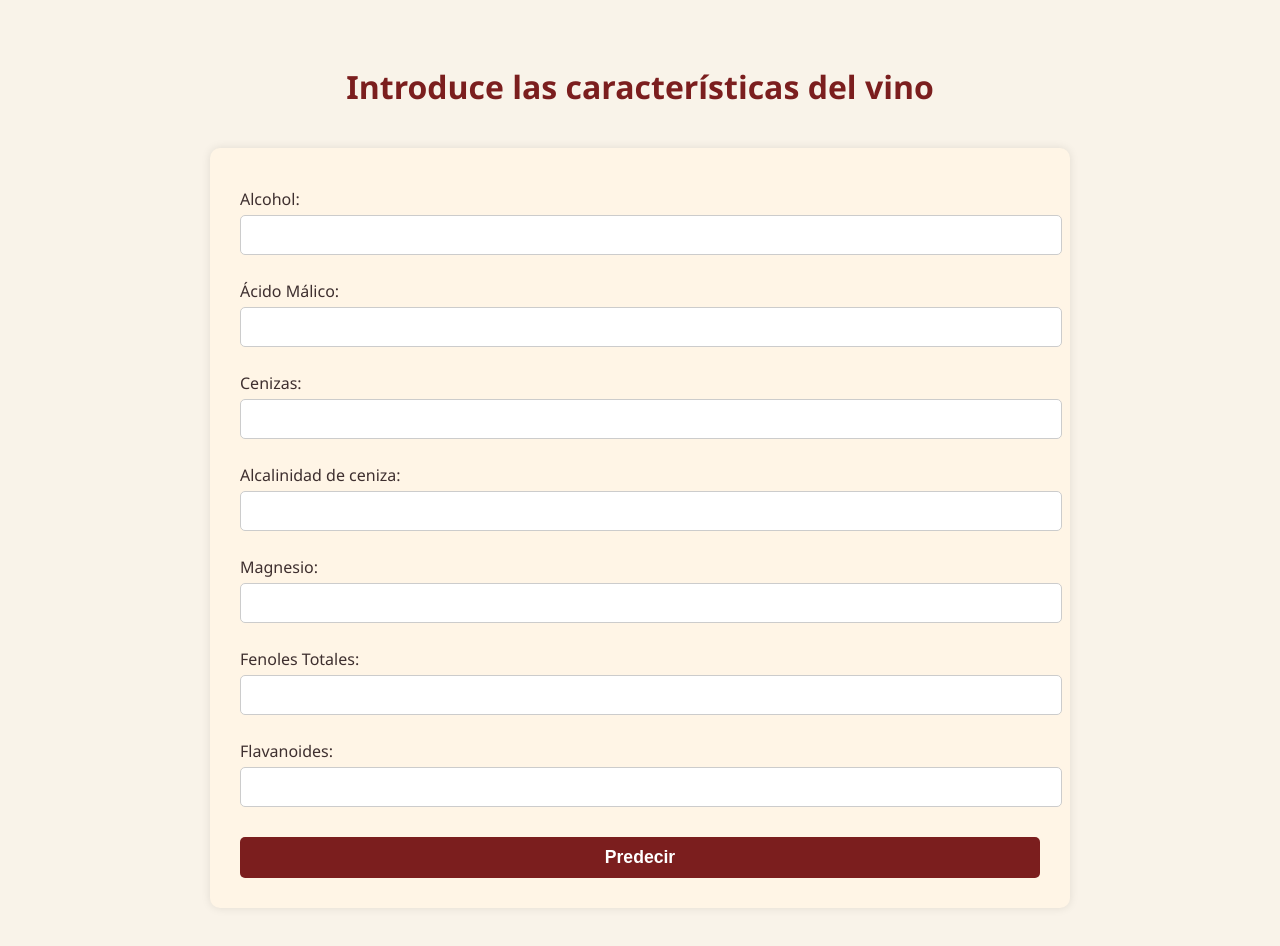
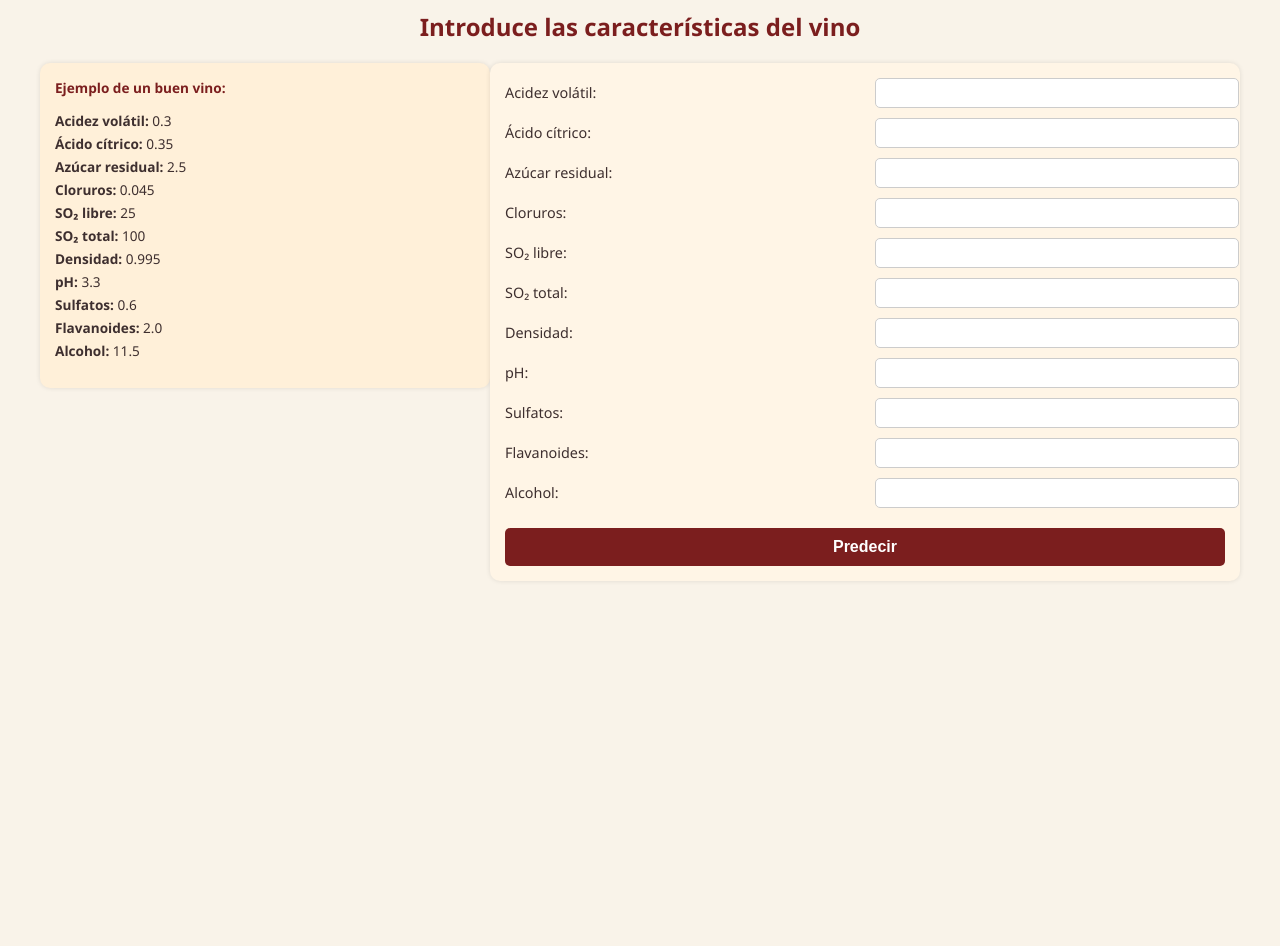
Before and after one commit to Finarosalina/Finarosalina_app_ml_flask, a Flask app: page / in a window 1280 px wide. After the commit the page ends 566 px from the top, so only its background shows below. Run offline with Flask 3, Linux system fonts and the light colour scheme; parts of the project's set-up code (start-up, migrations or seed data) failed here and were passed over.

Commit message:
actualizar variables

```diff
--- a/src/templates/index.html
+++ b/src/templates/index.html
@@ -8,72 +8,111 @@
         body {
             font-family: 'Segoe UI', sans-serif;
             background-color: #f9f3e9;
-            text-align: center;
-            padding: 30px;
             color: #3e2f2f;
+            margin: 0;
+            padding: 0;
+            display: flex;
+            flex-direction: column;
+            align-items: center;
+            justify-content: start;
+            height: 100vh;
         }
 
         h2 {
             color: #7b1e1e;
-            font-size: 2em;
-            margin-bottom: 20px;
+            font-size: 1.5em;
+            margin: 10px 0;
+        }
+
+        .container {
+            width: 95%;
+            max-width: 1200px;
+            display: flex;
+            flex-direction: row;
+            justify-content: space-between;
+            align-items: flex-start;
+            margin-top: 10px;
         }
 
         .form-container {
-            display: inline-block;
             background-color: #fff5e6;
-            padding: 30px;
+            padding: 15px;
             border-radius: 10px;
-            box-shadow: 0px 0px 10px rgba(0,0,0,0.1);
-            margin-top: 20px;
-            width: 100%;
-            max-width: 800px;
-            text-align: left;
+            width: 60%;
+            box-shadow: 0 0 5px rgba(0,0,0,0.1);
+        }
+
+        .form-container form {
+            display: grid;
+            grid-template-columns: repeat(2, 1fr);
+            gap: 10px 20px;
         }
 
         .form-container label {
-            font-size: 1em;
-            display: block;
-            margin: 10px 0 5px;
+            font-size: 0.9em;
+            margin-top: 5px;
         }
 
         .form-container input[type="number"] {
-            padding: 10px;
-            width: 100%;
+            padding: 6px;
             border-radius: 5px;
             border: 1px solid #ccc;
-            margin-bottom: 15px;
-            font-size: 1em;
+            font-size: 0.9em;
+            width: 100%;
         }
 
         .form-container input[type="submit"] {
+            grid-column: span 2;
             padding: 10px;
-            width: 100%;
             background-color: #7b1e1e;
             color: white;
             border: none;
+            border-radius: 5px;
+            font-weight: bold;
+            font-size: 1em;
             cursor: pointer;
-            font-weight: bold;
-            font-size: 1.1em;
-            border-radius: 5px;
-            margin-top: 15px;
+            margin-top: 10px;
         }
 
         .form-container input[type="submit"]:hover {
             background-color: #5a1515;
         }
 
-        .result {
-            margin-top: 20px;
-            font-size: 1.2em;
-            font-weight: bold;
-            color: #3b3b3b;
+        .example-container {
+            background-color: #fff0d9;
+            padding: 15px;
+            border-radius: 10px;
+            width: 35%;
+            font-size: 0.85em;
+            box-shadow: 0 0 5px rgba(0,0,0,0.1);
+        }
+
+        .example-container h3 {
+            margin-top: 0;
+            color: #7b1e1e;
+            font-size: 1em;
+        }
+
+        .example-container ul {
+            list-style: none;
+            padding: 0;
+        }
+
+        .example-container li {
+            margin: 4px 0;
         }
 
         @media (max-width: 768px) {
-            .form-container {
+            .container {
+                flex-direction: column;
+                align-items: center;
+            }
+            .form-container, .example-container {
                 width: 90%;
-                padding: 20px;
+                margin-bottom: 10px;
+            }
+            .form-container form {
+                grid-template-columns: 1fr;
             }
         }
     </style>
@@ -82,31 +121,64 @@
 
     <h2>Introduce las características del vino</h2>
 
-    <div class="form-container">
-        <form action="/" method="post">
-            <label for="val1">Alcohol:</label>
-            <input type="number" step="any" name="val1" required><br>
+    <div class="container">
+        <!-- Ejemplo -->
+        <div class="example-container">
+            <h3>Ejemplo de un buen vino:</h3>
+            <ul>
+                <li><strong>Acidez volátil:</strong> 0.3</li>
+                <li><strong>Ácido cítrico:</strong> 0.35</li>
+                <li><strong>Azúcar residual:</strong> 2.5</li>
+                <li><strong>Cloruros:</strong> 0.045</li>
+                <li><strong>SO₂ libre:</strong> 25</li>
+                <li><strong>SO₂ total:</strong> 100</li>
+                <li><strong>Densidad:</strong> 0.995</li>
+                <li><strong>pH:</strong> 3.3</li>
+                <li><strong>Sulfatos:</strong> 0.6</li>
+                <li><strong>Flavanoides:</strong> 2.0</li>
+                <li><strong>Alcohol:</strong> 11.5</li>
+            </ul>
+        </div>
 
-            <label for="val2">Ácido Málico:</label>
-            <input type="number" step="any" name="val2" required><br>
+        <!-- Formulario -->
+        <div class="form-container">
+            <form action="/" method="post">
+                <label for="val1">Acidez volátil:</label>
+                <input type="number" step="any" name="val1" required>
 
-            <label for="val3">Cenizas:</label>
-            <input type="number" step="any" name="val3" required><br>
+                <label for="val2">Ácido cítrico:</label>
+                <input type="number" step="any" name="val2" required>
 
-            <label for="val4">Alcalinidad de ceniza:</label>
-            <input type="number" step="any" name="val4" required><br>
+                <label for="val3">Azúcar residual:</label>
+                <input type="number" step="any" name="val3" required>
 
-            <label for="val5">Magnesio:</label>
-            <input type="number" step="any" name="val5" required><br>
+                <label for="val4">Cloruros:</label>
+                <input type="number" step="any" name="val4" required>
 
-            <label for="val6">Fenoles Totales:</label>
-            <input type="number" step="any" name="val6" required><br>
+                <label for="val5">SO₂ libre:</label>
+                <input type="number" step="any" name="val5" required>
 
-            <label for="val7">Flavanoides:</label>
-            <input type="number" step="any" name="val7" required><br>
+                <label for="val6">SO₂ total:</label>
+                <input type="number" step="any" name="val6" required>
 
-            <input type="submit" value="Predecir">
-        </form>
+                <label for="val7">Densidad:</label>
+                <input type="number" step="any" name="val7" required>
+
+                <label for="val8">pH:</label>
+                <input type="number" step="any" name="val8" required>
+
+                <label for="val9">Sulfatos:</label>
+                <input type="number" step="any" name="val9" required>
+
+                <label for="val10">Flavanoides:</label>
+                <input type="number" step="any" name="val10" required>
+
+                <label for="val11">Alcohol:</label>
+                <input type="number" step="any" name="val11" required>
+
+                <input type="submit" value="Predecir">
+            </form>
+        </div>
     </div>
 
 </body>
```
